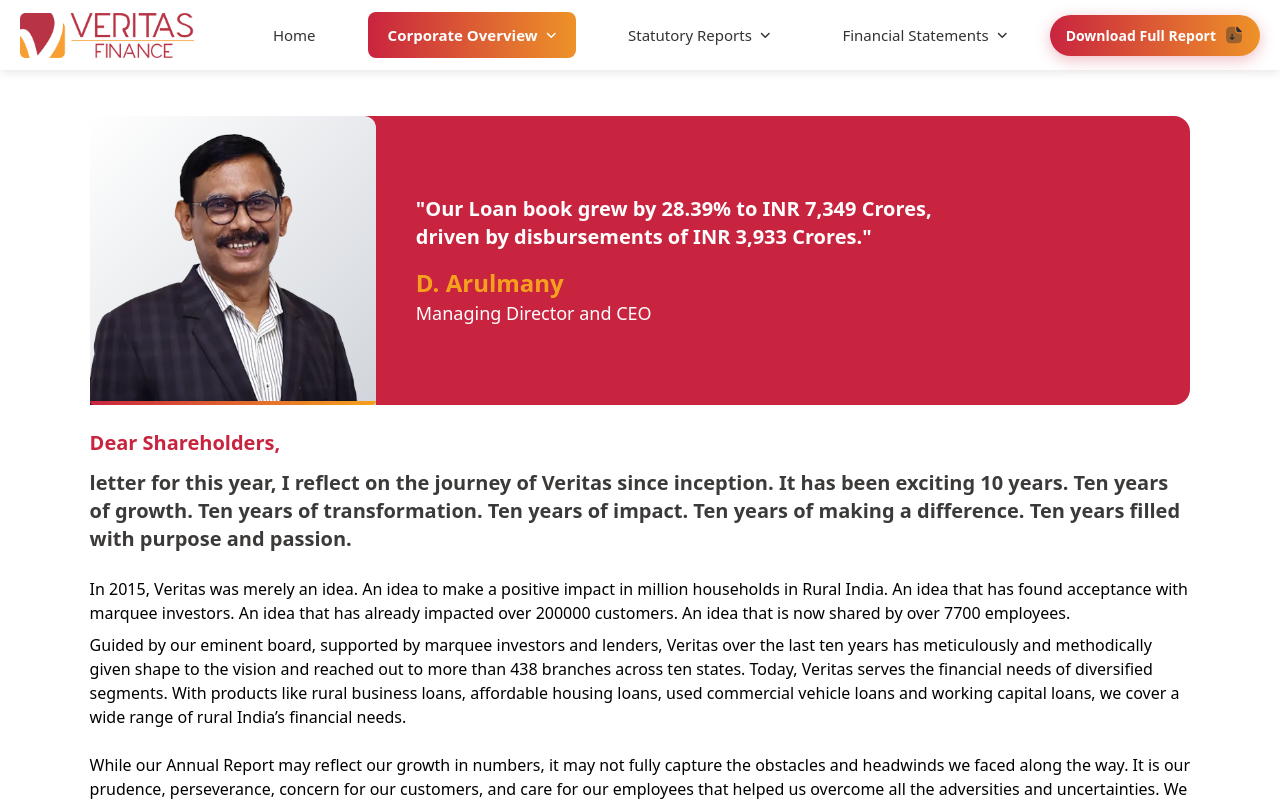
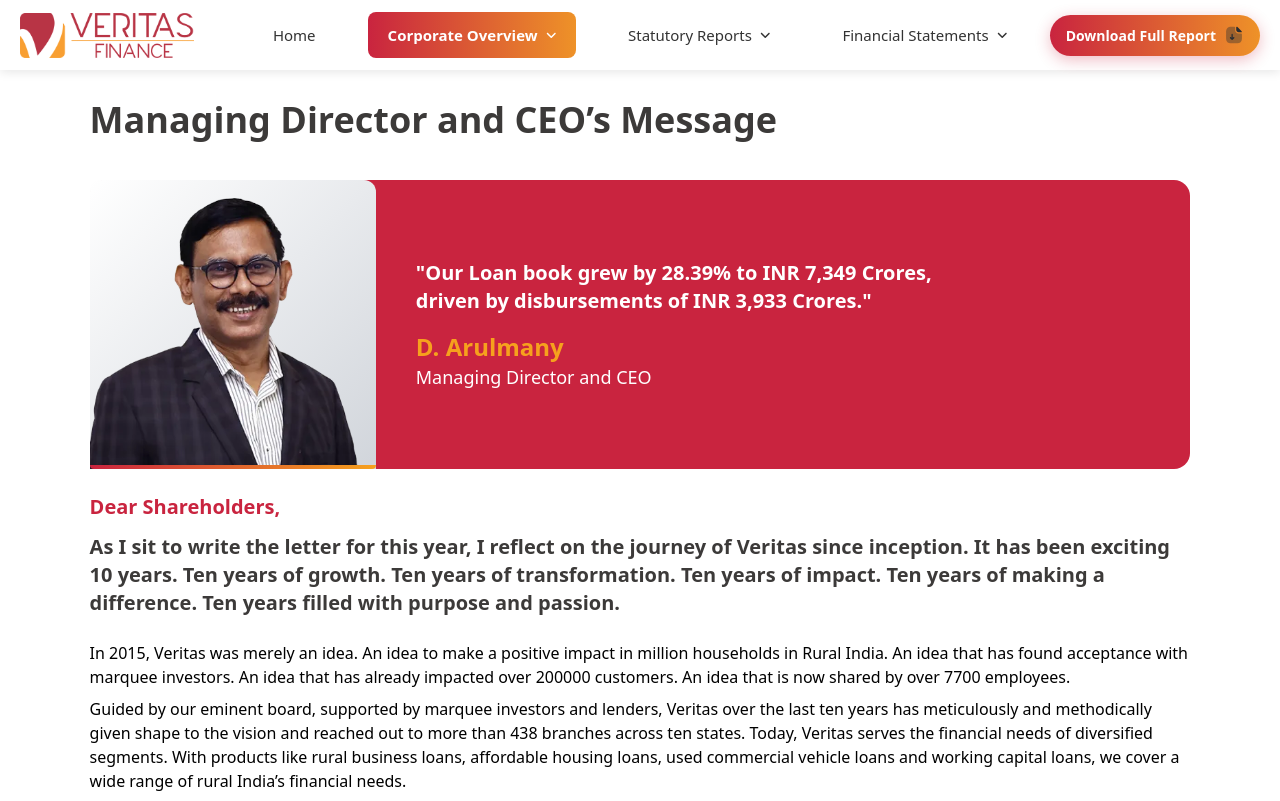
Before and after one commit to darkayush/veritas-report, a React (Vite) app: page /corporate-overview/managing-director-ceo-message in a window 1280 px wide. Shown: the top 801 px of the page. Built offline with nearby package versions, Linux system fonts and the light colour scheme.

Commit message:
Managing Director's Message Correction

```diff
--- a/src/Pages/ManagingDirector.jsx
+++ b/src/Pages/ManagingDirector.jsx
@@ -1,6 +1,8 @@
 const ManagingDirector = () => {
   return (
     <div className="marginal">
+      <h1 className="font-bold text-[#3c3a39] md:text-4xl text-3xl pt-1 mb-10">Managing Director and CEO’s Message</h1>
+
       <div className='md:!flex justify-start items-center my-5 bg-[#c9243f] rounded-2xl'>
         <div className="md:w-[26%] relative">
           <div className="bg-white rounded-t-xl overflow-hidden pr-4 pt-2 bg-gradient-to-tl from-gray-300 to-transparent">
@@ -28,6 +30,7 @@ const ManagingDirector = () => {
           Dear Shareholders,
         </h1>
         <div className="text-[#3c3a39] font-semibold md:text-xl text-xl pt-2 pb-2 mb-4">
+          As I sit to write the
           letter for this year,
           I reflect on the
           journey of Veritas
```
Also changed, not shown: 1 other file (tests, documents, lock files or other folders).
